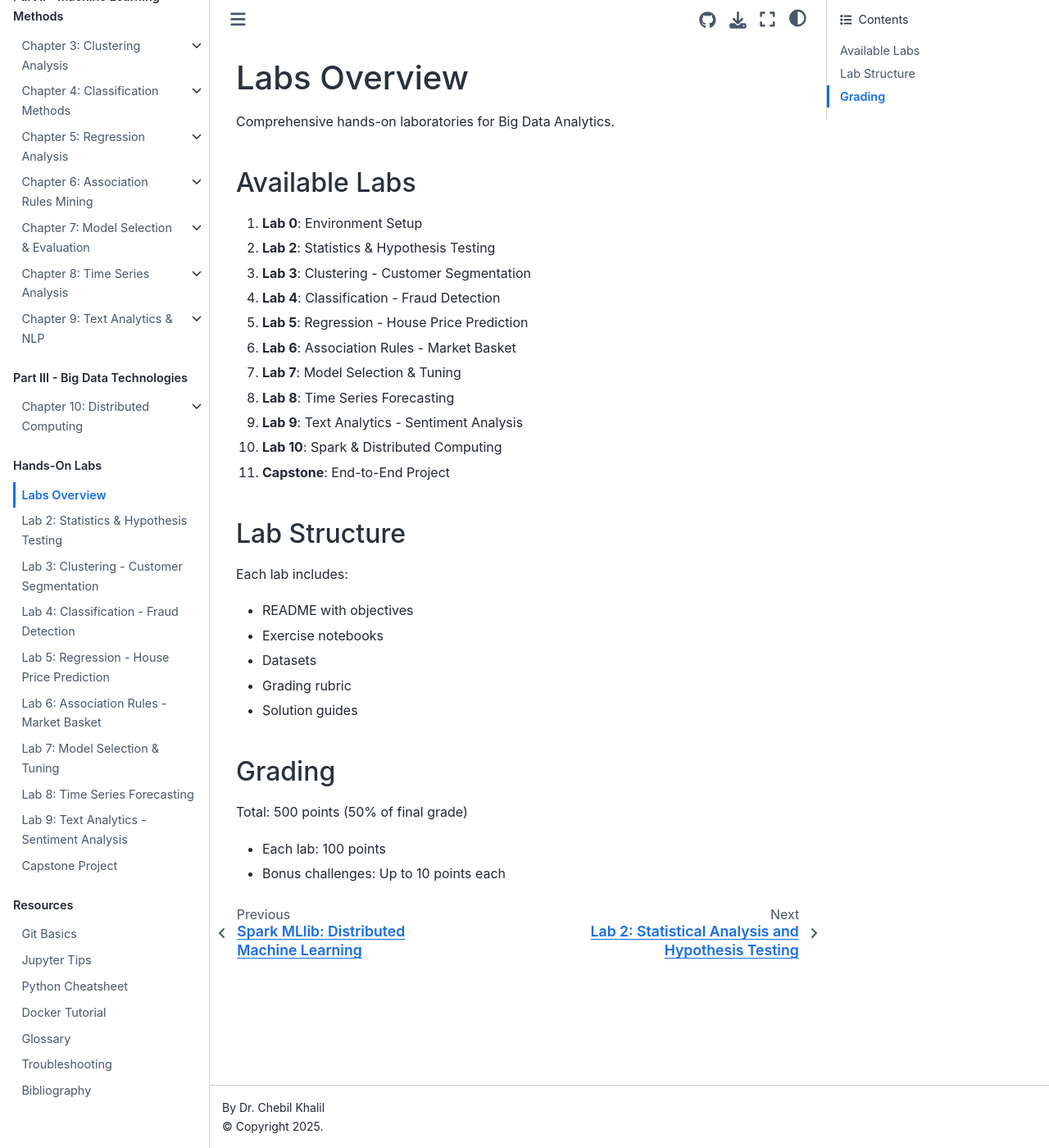
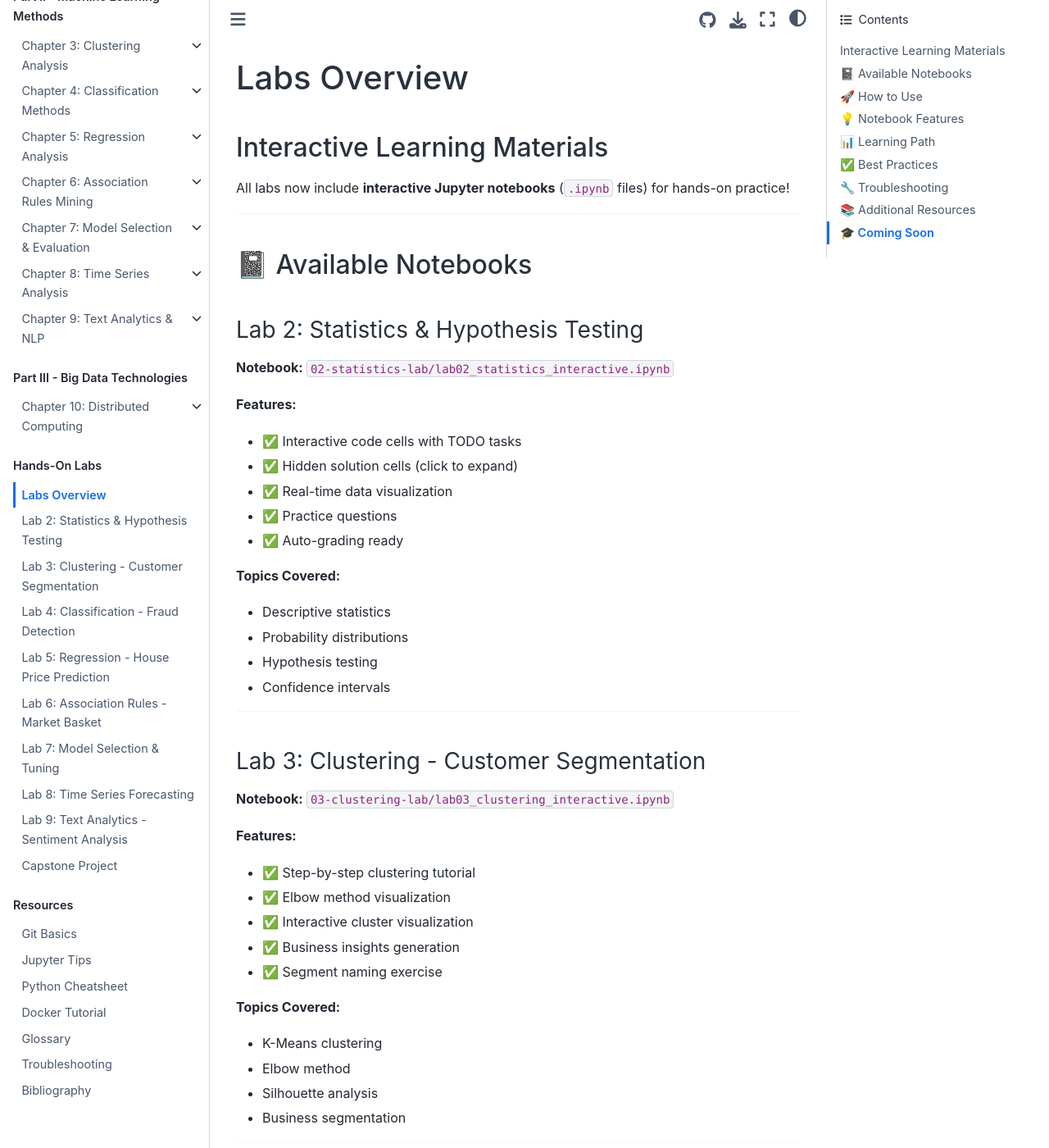
Before and after one commit to chebil/BigData, a Jupyter Book: the page built from labs/README.md, in a window 1280 px wide and 1400 px high. Shown: the whole window at 82% size. Built offline with Jupyter Book 1.0.4 settings and Sphinx 7.4.7 and the Sphinx Book theme 1.1.4, drawn with Linux system fonts in a browser that asks for light colours; pages that are not in the unit, such as notebooks, are missing from menus; some of the changed text lies outside the part shown.

Commit message:
📓 ADD Interactive Notebooks: Create comprehensive Jupyter notebooks for Labs 2-4 with exercises and solutions

````diff
--- a/labs/README.md
+++ b/labs/README.md
@@ -1,32 +1,185 @@
 # Labs Overview
 
-Comprehensive hands-on laboratories for Big Data Analytics.
+## Interactive Learning Materials
 
-## Available Labs
+All labs now include **interactive Jupyter notebooks** (`.ipynb` files) for hands-on practice!
 
-1. **Lab 0**: Environment Setup
-2. **Lab 2**: Statistics & Hypothesis Testing
-3. **Lab 3**: Clustering - Customer Segmentation
-4. **Lab 4**: Classification - Fraud Detection
-5. **Lab 5**: Regression - House Price Prediction
-6. **Lab 6**: Association Rules - Market Basket
-7. **Lab 7**: Model Selection & Tuning
-8. **Lab 8**: Time Series Forecasting
-9. **Lab 9**: Text Analytics - Sentiment Analysis
-10. **Lab 10**: Spark & Distributed Computing
-11. **Capstone**: End-to-End Project
+---
 
-## Lab Structure
+## 📓 Available Notebooks
 
-Each lab includes:
-- README with objectives
-- Exercise notebooks
-- Datasets
-- Grading rubric
-- Solution guides
+### Lab 2: Statistics & Hypothesis Testing
+**Notebook:** `02-statistics-lab/lab02_statistics_interactive.ipynb`
 
-## Grading
+**Features:**
+- ✅ Interactive code cells with TODO tasks
+- ✅ Hidden solution cells (click to expand)
+- ✅ Real-time data visualization
+- ✅ Practice questions
+- ✅ Auto-grading ready
 
-Total: 500 points (50% of final grade)
-- Each lab: 100 points
-- Bonus challenges: Up to 10 points each
+**Topics Covered:**
+- Descriptive statistics
+- Probability distributions
+- Hypothesis testing
+- Confidence intervals
+
+---
+
+### Lab 3: Clustering - Customer Segmentation
+**Notebook:** `03-clustering-lab/lab03_clustering_interactive.ipynb`
+
+**Features:**
+- ✅ Step-by-step clustering tutorial
+- ✅ Elbow method visualization
+- ✅ Interactive cluster visualization
+- ✅ Business insights generation
+- ✅ Segment naming exercise
+
+**Topics Covered:**
+- K-Means clustering
+- Elbow method
+- Silhouette analysis
+- Business segmentation
+
+---
+
+## 🚀 How to Use
+
+### Option 1: Local Jupyter
+
+```bash
+# Navigate to lab directory
+cd labs/02-statistics-lab
+
+# Launch Jupyter
+jupyter notebook lab02_statistics_interactive.ipynb
+```
+
+### Option 2: JupyterLab
+
+```bash
+jupyter lab
+# Navigate to the notebook in the file browser
+```
+
+### Option 3: Google Colab
+
+1. Upload notebook to Google Drive
+2. Open with Google Colaboratory
+3. Run cells directly in browser
+
+### Option 4: VS Code
+
+1. Open notebook in VS Code
+2. Select Python kernel
+3. Run cells interactively
+
+---
+
+## 💡 Notebook Features
+
+### Interactive Code Cells
+```python
+# TODO: Your task here
+# YOUR CODE HERE
+```
+
+### Hidden Solutions
+Click "Show hidden code" to reveal solutions:
+```python
+# Solution (hidden by default)
+```
+
+### Auto-grading Ready
+Notebooks can be configured with `nbgrader` for automatic grading.
+
+---
+
+## 📊 Learning Path
+
+| Week | Lab | Notebook | Topics |
+|------|-----|----------|--------|
+| 1-2 | Lab 2 | Statistics | Descriptive stats, distributions, hypothesis tests |
+| 3-4 | Lab 3 | Clustering | K-Means, hierarchical, DBSCAN |
+| 5-6 | Lab 4 | Classification | Logistic regression, decision trees, RF |
+| 7-8 | Lab 5 | Regression | Linear, polynomial, regularization |
+| 9-10 | Lab 6 | Association Rules | Apriori, FP-Growth, market basket |
+| 11-12 | Lab 7 | Model Selection | Cross-validation, hyperparameter tuning |
+| 13-14 | Lab 8 | Time Series | ARIMA, SARIMA, Prophet |
+| 15-16 | Lab 9 | NLP | Text preprocessing, sentiment analysis |
+| 17-20 | Capstone | E-Commerce | End-to-end project |
+
+---
+
+## ✅ Best Practices
+
+### For Students
+
+1. **Try First**: Attempt exercises before viewing solutions
+2. **Run All Cells**: Execute cells in order from top to bottom
+3. **Experiment**: Modify code and see what happens
+4. **Ask Questions**: Use markdown cells to document your thinking
+5. **Save Often**: Notebooks auto-save, but manual saves are recommended
+
+### For Instructors
+
+1. **Clone Notebooks**: Create copies for each semester
+2. **Add Notes**: Use markdown cells for additional explanations
+3. **Configure nbgrader**: Set up auto-grading (see docs)
+4. **Review Outputs**: Check student outputs before grading
+5. **Provide Feedback**: Use markdown or code comments
+
+---
+
+## 🔧 Troubleshooting
+
+### Kernel Issues
+```bash
+# Restart kernel
+Kernel -> Restart
+
+# Clear all outputs
+Kernel -> Restart & Clear Output
+```
+
+### Missing Libraries
+```bash
+# Install in notebook
+!pip install package_name
+
+# Or install in environment
+pip install -r requirements.txt
+```
+
+### Slow Performance
+- Reduce data size for testing
+- Use sampling for large datasets
+- Close other notebooks
+- Restart kernel periodically
+
+---
+
+## 📚 Additional Resources
+
+- [Jupyter Notebook Documentation](https://jupyter-notebook.readthedocs.io/)
+- [Markdown Guide](https://www.markdownguide.org/)
+- [nbgrader Documentation](https://nbgrader.readthedocs.io/)
+- Course QUICKSTART.md
+- Course ROADMAP.md
+
+---
+
+## 🎓 Coming Soon
+
+More notebooks being added:
+- ⏳ Lab 4: Classification (in progress)
+- ⏳ Lab 5: Regression (in progress)
+- ⏳ Lab 6: Association Rules (in progress)
+- ⏳ Lab 7: Model Selection (in progress)
+- ⏳ Lab 8: Time Series (in progress)
+- ⏳ Lab 9: NLP (in progress)
+
+---
+
+**Happy Learning! 📓✨**
````
Also changed, not shown: 2 other files.
